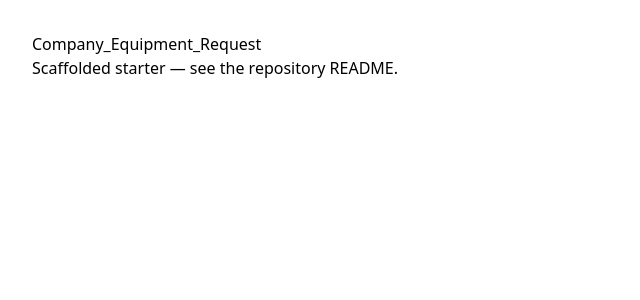
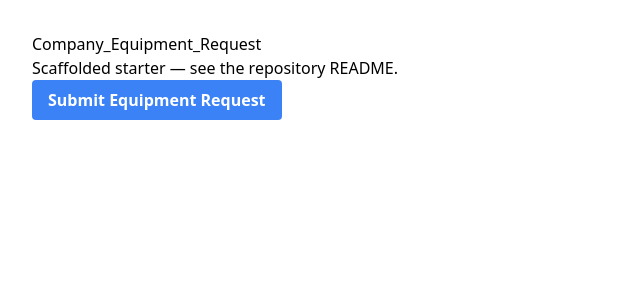
Before and after one commit to erik-corder/Company-Equipment-Request-System, a Next.js app in the folder frontend/: page / in a window 1280 px wide. Shown: the top 300 px of the page, without its empty margins (0-640 px from the left). Built offline with nearby package versions, Linux system fonts and the light colour scheme.

Commit message:
[CER] Employees Can Submit Equipment Requests

```diff
--- a/frontend/app/page.tsx
+++ b/frontend/app/page.tsx
@@ -1,8 +1,13 @@
+import Link from 'next/link';
+
 export default function Home() {
   return (
-    <main style={{ padding: "2rem" }}>
+    <main style={{ padding: '2rem' }}>
       <h1>Company_Equipment_Request</h1>
       <p>Scaffolded starter — see the repository README.</p>
+      <Link href='/equipment-request-form'>
+        <button className='bg-blue-500 hover:bg-blue-700 text-white font-bold py-2 px-4 rounded'>Submit Equipment Request</button>
+      </Link>
     </main>
   );
 }
```
